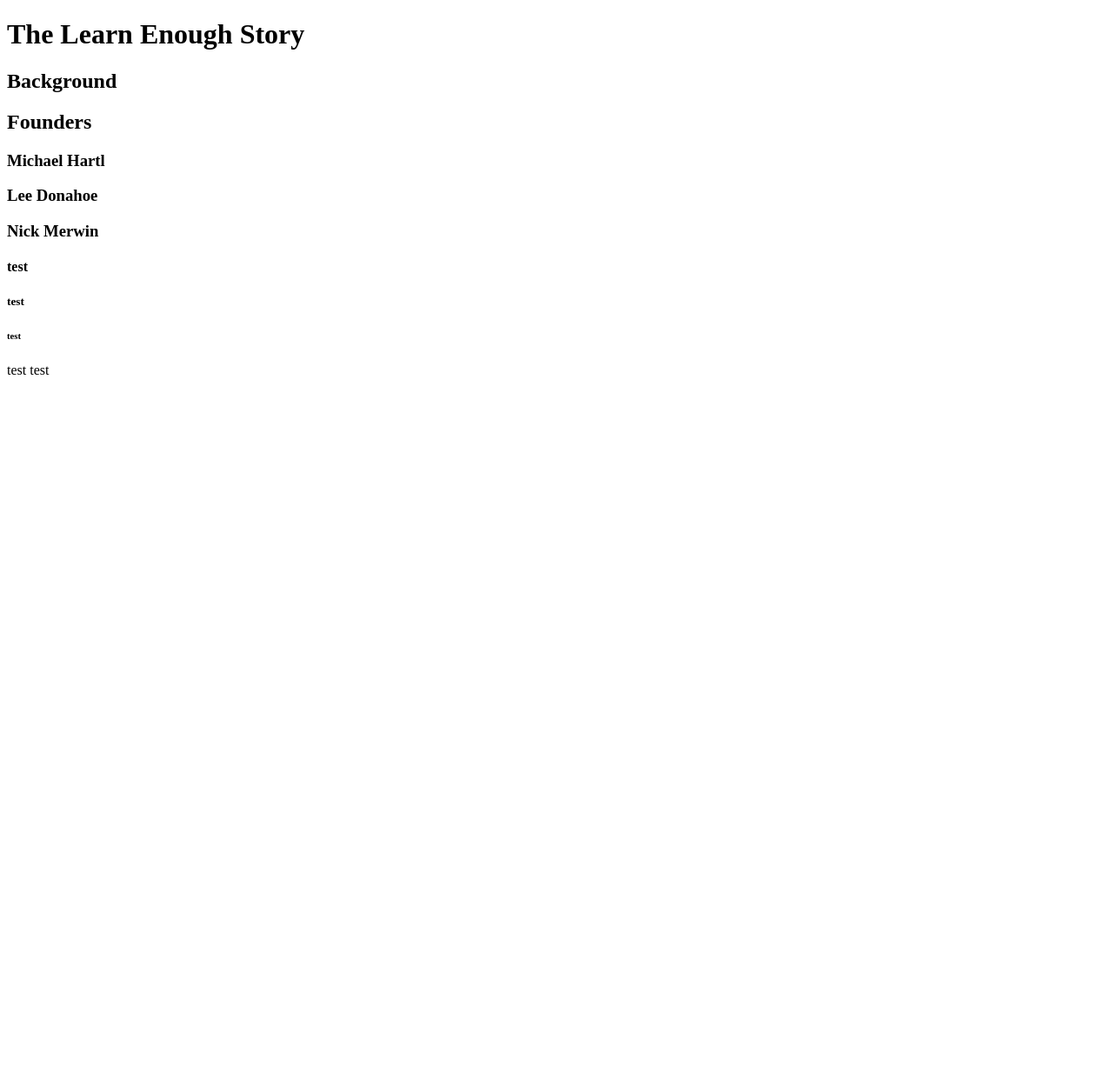
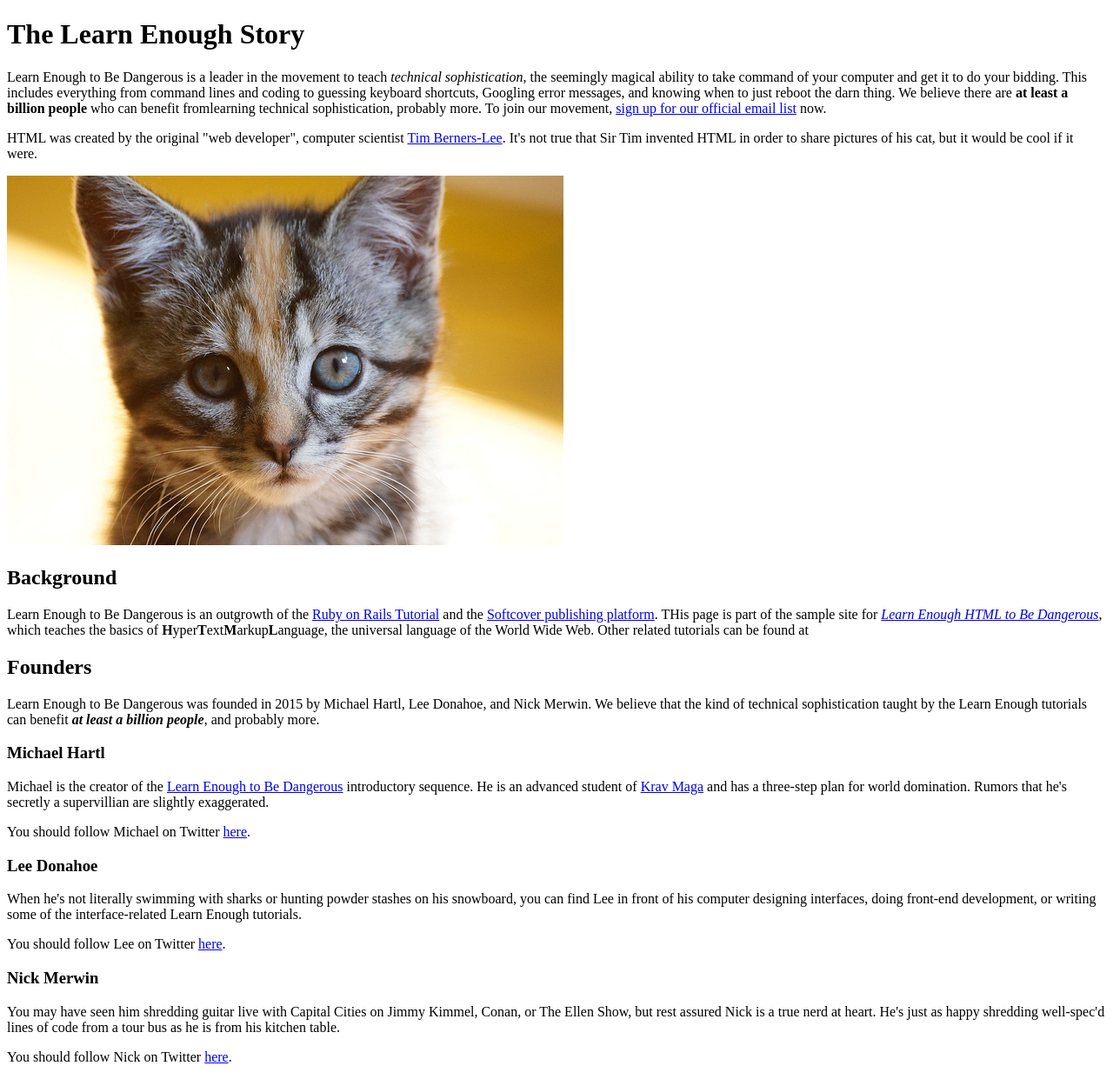
Before and after one commit to julbosch/sample_website, a plain HTML site: page index.html in a window 1280 px wide. Shown: the whole page at 87% size. Before the commit the page ends 800 px from the top, so only its background shows below. Drawn offline with Linux system fonts and the light colour scheme.

Commit message:
add image and more info

```diff
--- a/index.html
+++ b/index.html
@@ -7,17 +7,71 @@
   <body>
 
   <h1>The Learn Enough Story</h1>
+
+  <p>
+    Learn Enough to Be Dangerous is a leader in the movement to teach <em>technical sophistication</em>, the seemingly magical ability to take command of your computer and get it to do your bidding. This includes
+    everything from command lines and coding to guessing keyboard shortcuts, Googling error messages, and knowing when to just reboot the darn thing. We believe there are <strong>at least a billion people</strong> who can benefit fromlearning technical sophistication, probably more. To join our movement, <a href="http://learnenough.com/email">sign up for our official email list</a> now.
+  </p>
+
+    <p>
+    HTML was created by the original "web developer", computer scientist
+    <a href="https://en.wikipedia.org/wiki/Tim_Berners-Lee">Tim
+    Berners-Lee</a>. It's not true that Sir Tim invented HTML in order to
+    share pictures of his cat, but it would be cool if it were.
+  </p>
+
+  <img src="images/kitten.jpg" alt="An adorable kitten">
+
   <h2>Background</h2>
+
+  <p>
+    Learn Enough to Be Dangerous is an outgrowth of the <a href="http://railstutorial.org/">Ruby on Rails Tutorial</a> and the <a href="http://www.softcover.io">Softcover publishing platform</a>. THis page is part of the sample site for <a href="http://learnenough.com/html-tutorial"><em>Learn Enough HTML to Be Dangerous</em></a>, which teaches the basics of <strong>H</strong>yper<strong>T</strong>ext<strong>M</strong>arkup<strong>L</strong>anguage, the universal language of the World Wide Web. Other related tutorials can be found at <a href="http://learnenough.com"></a>
+  </p>
+
   <h2>Founders</h2>
+
+  <p>
+      Learn Enough to Be Dangerous was founded in 2015 by Michael Hartl, Lee Donahoe, and Nick Merwin. We believe that the kind of technical sophistication taught by the Learn Enough tutorials can benefit <strong><em>at least a billion people</em></strong>, and probably more.
+  </p>
+
   <h3>Michael Hartl</h3>
+
+  <p>
+    Michael is the creator of the <a href="http://learnenough.com/">Learn Enough to Be Dangerous</a> introductory sequence. He is an advanced student of <a href="http://kravmaga.com/">Krav Maga</a> and has a three-step plan for world domination. Rumors that he's secretly a supervillian are slightly exaggerated.
+  </p>
+
+  <p>
+    You should follow Michael on Twitter
+    <a href="http://twitter.com/mhartl">here</a>.
+  </p>
+
   <h3>Lee Donahoe</h3>
+
+  <p>
+    When he's not literally swimming with sharks or hunting powder stashes
+    on his snowboard, you can find Lee in front of his computer designing
+    interfaces, doing front-end development, or writing some of the
+    interface-related Learn Enough tutorials.
+  </p>
+
+  <p>
+    You should follow Lee on Twitter
+    <a href="https://twitter.com/leedonahoe">here</a>.
+  </p>
+
   <h3>Nick Merwin</h3>
 
-  <h4>test</h4>
-  <h5>test</h5>
-  <h6>test</h6>
-  <h7>test</h7>
-  <h8>test</h8>
+  <p>
+    You may have seen him shredding guitar live with Capital Cities on Jimmy
+    Kimmel, Conan, or The Ellen Show, but rest assured Nick is a true nerd
+    at heart. He's just as happy shredding well-spec'd lines of code from a
+    tour bus as he is from his kitchen table.
+  </p>
+
+  <p>
+    You should follow Nick on Twitter
+    <a href="https://twitter.com/nickmerwin">here</a>.
+  </p>
 
   </body>
 </html>
```
Also changed, not shown: images/kitten.jpg (added).
